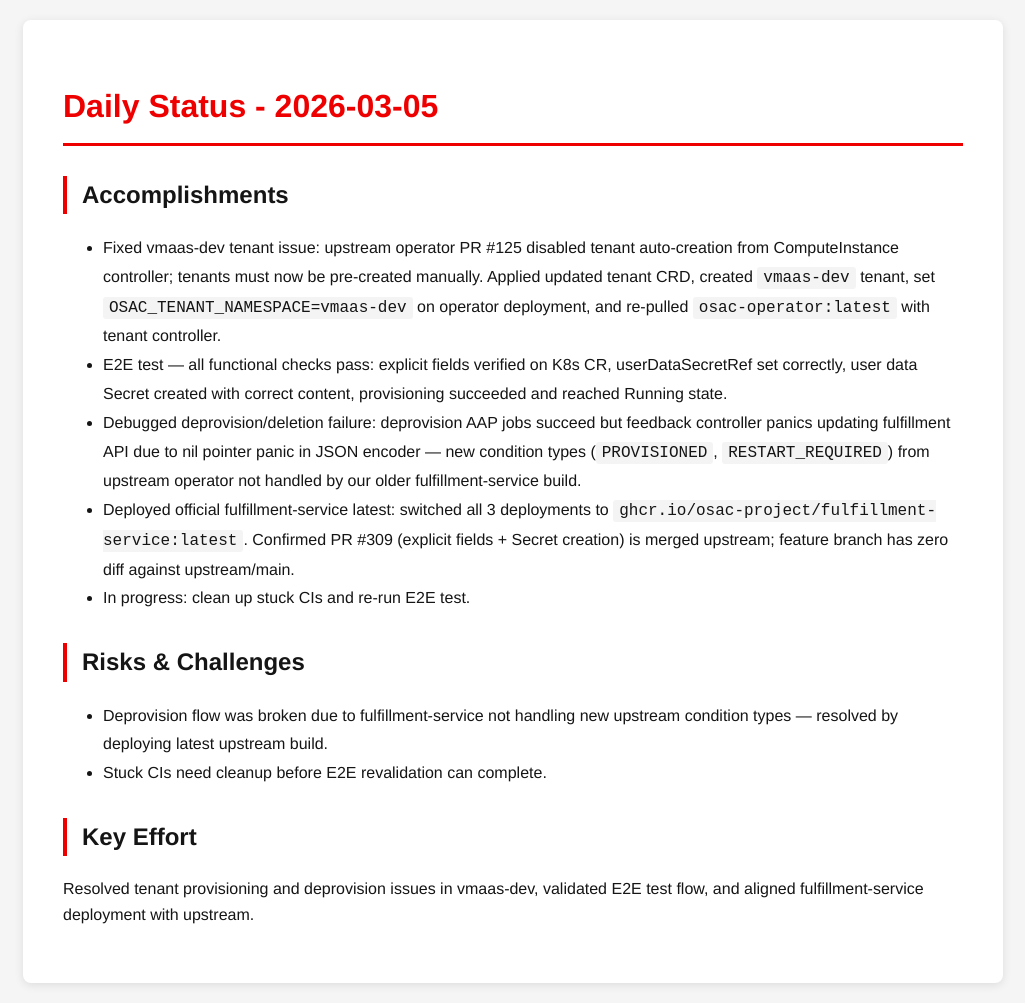
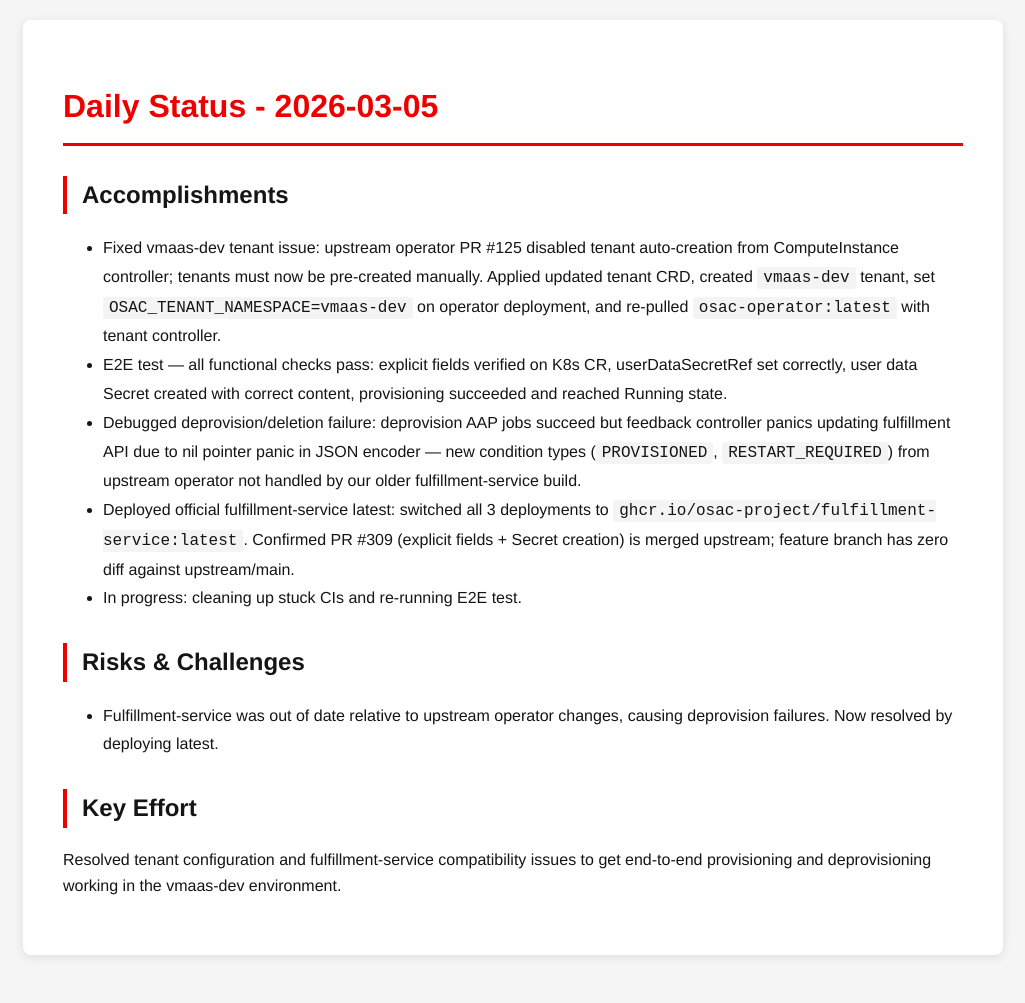
Before and after one commit to tzvatot/daily-status, a Jekyll site: the page built from 2026-03-05.md, in a window 1280 px wide. Shown: the whole page, without its empty margins (127-1152 px from the left). Built offline with Jekyll 4.4.1, drawn with Linux system fonts in a browser that asks for light colours; after the commit the page ends 975 px from its top, so only the background shows below that.

Commit message:
Daily status update - 2026-03-05

```diff
--- a/2026-03-05.md
+++ b/2026-03-05.md
@@ -11,11 +11,10 @@ date: 2026-03-05
 - E2E test — all functional checks pass: explicit fields verified on K8s CR, userDataSecretRef set correctly, user data Secret created with correct content, provisioning succeeded and reached Running state.
 - Debugged deprovision/deletion failure: deprovision AAP jobs succeed but feedback controller panics updating fulfillment API due to nil pointer panic in JSON encoder — new condition types (`PROVISIONED`, `RESTART_REQUIRED`) from upstream operator not handled by our older fulfillment-service build.
 - Deployed official fulfillment-service latest: switched all 3 deployments to `ghcr.io/osac-project/fulfillment-service:latest`. Confirmed PR #309 (explicit fields + Secret creation) is merged upstream; feature branch has zero diff against upstream/main.
-- In progress: clean up stuck CIs and re-run E2E test.
+- In progress: cleaning up stuck CIs and re-running E2E test.
 
 ## Risks & Challenges
-- Deprovision flow was broken due to fulfillment-service not handling new upstream condition types — resolved by deploying latest upstream build.
-- Stuck CIs need cleanup before E2E revalidation can complete.
+- Fulfillment-service was out of date relative to upstream operator changes, causing deprovision failures. Now resolved by deploying latest.
 
 ## Key Effort
-Resolved tenant provisioning and deprovision issues in vmaas-dev, validated E2E test flow, and aligned fulfillment-service deployment with upstream.
+Resolved tenant configuration and fulfillment-service compatibility issues to get end-to-end provisioning and deprovisioning working in the vmaas-dev environment.
```
